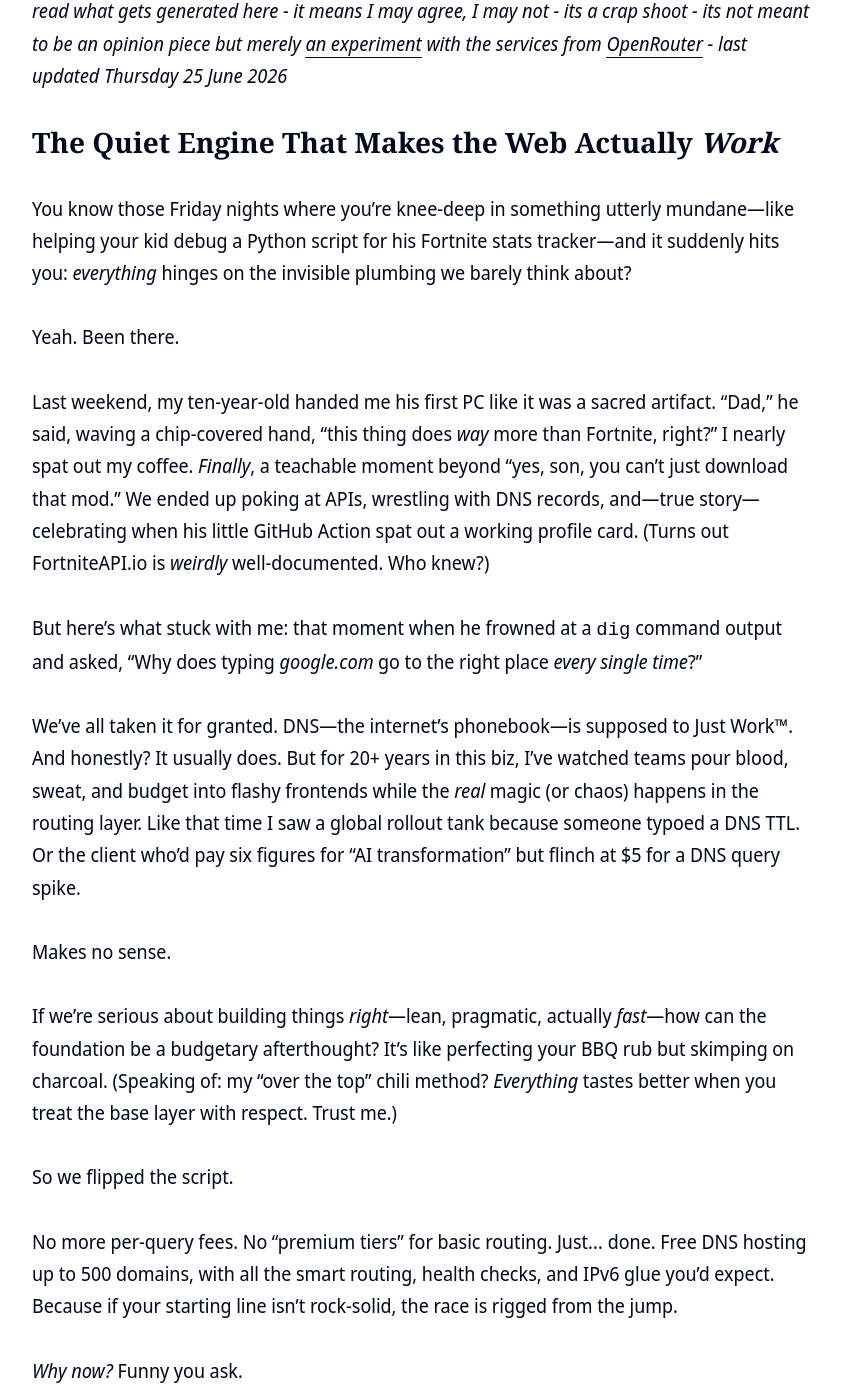
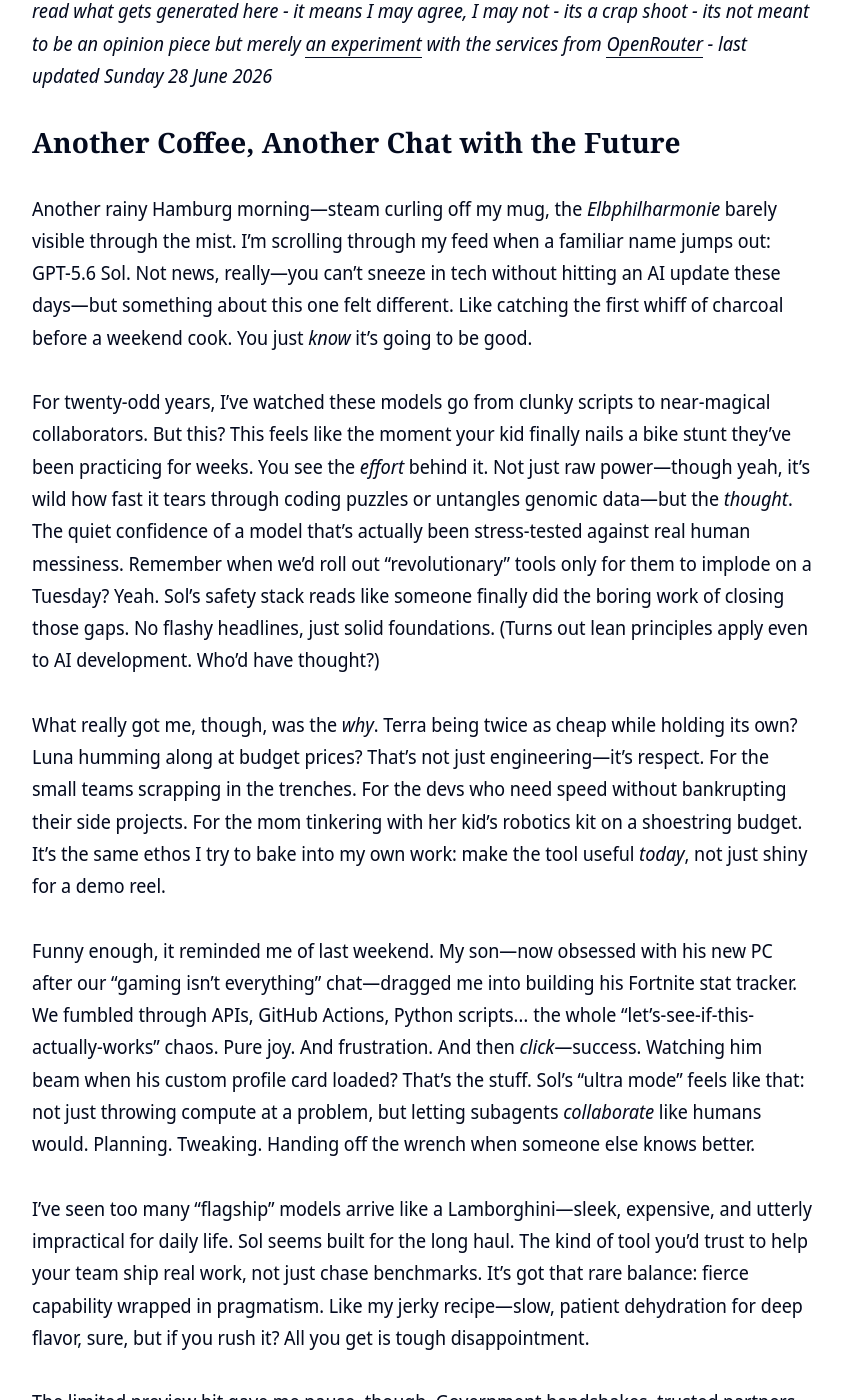
Before and after one commit to clintjb/clintjb.github.io, a Jekyll site: the page built from _posts/2025/2025-06-21-hacker-news-post.md, in a window 1280 px wide and 1400 px high, scrolled down 1009 px. Shown: the whole window, without its empty margins (218-1061 px from the left). Built offline with Jekyll 4.4.1, drawn with Linux system fonts in a browser that asks for light colours; nearby versions of some CDN libraries; some of the changed text lies outside the part shown.

Commit message:
Updated Weekly Post

```diff
--- a/_posts/2025/2025-06-21-hacker-news-post.md
+++ b/_posts/2025/2025-06-21-hacker-news-post.md
@@ -11,51 +11,26 @@ image: '/images/posts/2025/weekly.jpg'
 ---
 ![](/images/posts/2025/weekly.jpg)
 
-_⚠️ **THIS POST IS GENERATED WITH LLMs**: This post is newly generated a few times a week based on trending articles from hacker news. It takes the tone of my writing style, takes the topic from Hacker News - throws in some LLM magic and generates this post. Please be aware I don't read what gets generated here - it means I may agree, I may not - its a crap shoot - its not meant to be an opinion piece but merely [an experiment](https://github.com/clintjb/Weekly-Post) with the services from [OpenRouter](https://openrouter.ai) - last updated Thursday 25 June 2026_
+_⚠️ **THIS POST IS GENERATED WITH LLMs**: This post is newly generated a few times a week based on trending articles from hacker news. It takes the tone of my writing style, takes the topic from Hacker News - throws in some LLM magic and generates this post. Please be aware I don't read what gets generated here - it means I may agree, I may not - its a crap shoot - its not meant to be an opinion piece but merely [an experiment](https://github.com/clintjb/Weekly-Post) with the services from [OpenRouter](https://openrouter.ai) - last updated Sunday 28 June 2026_
 
-## The Quiet Engine That Makes the Web Actually *Work*
+## Another Coffee, Another Chat with the Future
 
-You know those Friday nights where you’re knee-deep in something utterly mundane—like helping your kid debug a Python script for his Fortnite stats tracker—and it suddenly hits you: *everything* hinges on the invisible plumbing we barely think about?
+Another rainy Hamburg morning—steam curling off my mug, the *Elbphilharmonie* barely visible through the mist. I’m scrolling through my feed when a familiar name jumps out: GPT-5.6 Sol. Not news, really—you can’t sneeze in tech without hitting an AI update these days—but something about this one felt different. Like catching the first whiff of charcoal before a weekend cook. You just *know* it’s going to be good.
 
-Yeah. Been there.
+For twenty-odd years, I’ve watched these models go from clunky scripts to near-magical collaborators. But this? This feels like the moment your kid finally nails a bike stunt they’ve been practicing for weeks. You see the *effort* behind it. Not just raw power—though yeah, it’s wild how fast it tears through coding puzzles or untangles genomic data—but the *thought*. The quiet confidence of a model that’s actually been stress-tested against real human messiness. Remember when we’d roll out "revolutionary" tools only for them to implode on a Tuesday? Yeah. Sol’s safety stack reads like someone finally did the boring work of closing those gaps. No flashy headlines, just solid foundations. (Turns out lean principles apply even to AI development. Who’d have thought?)
 
-Last weekend, my ten-year-old handed me his first PC like it was a sacred artifact. “Dad,” he said, waving a chip-covered hand, “this thing does *way* more than Fortnite, right?” I nearly spat out my coffee. *Finally*, a teachable moment beyond “yes, son, you can’t just download that mod.” We ended up poking at APIs, wrestling with DNS records, and—true story—celebrating when his little GitHub Action spat out a working profile card. (Turns out FortniteAPI.io is *weirdly* well-documented. Who knew?)
+What really got me, though, was the *why*. Terra being twice as cheap while holding its own? Luna humming along at budget prices? That’s not just engineering—it’s respect. For the small teams scrapping in the trenches. For the devs who need speed without bankrupting their side projects. For the mom tinkering with her kid’s robotics kit on a shoestring budget. It’s the same ethos I try to bake into my own work: make the tool useful *today*, not just shiny for a demo reel.
 
-But here’s what stuck with me: that moment when he frowned at a `dig` command output and asked, “Why does typing *google.com* go to the right place *every single time*?”
+Funny enough, it reminded me of last weekend. My son—now obsessed with his new PC after our "gaming isn’t everything" chat—dragged me into building his Fortnite stat tracker. We fumbled through APIs, GitHub Actions, Python scripts… the whole "let’s-see-if-this-actually-works" chaos. Pure joy. And frustration. And then *click*—success. Watching him beam when his custom profile card loaded? That’s the stuff. Sol’s "ultra mode" feels like that: not just throwing compute at a problem, but letting subagents *collaborate* like humans would. Planning. Tweaking. Handing off the wrench when someone else knows better.
 
-We’ve all taken it for granted. DNS—the internet’s phonebook—is supposed to Just Work™. And honestly? It usually does. But for 20+ years in this biz, I’ve watched teams pour blood, sweat, and budget into flashy frontends while the *real* magic (or chaos) happens in the routing layer. Like that time I saw a global rollout tank because someone typoed a DNS TTL. Or the client who’d pay six figures for “AI transformation” but flinch at $5 for a DNS query spike.
+I’ve seen too many "flagship" models arrive like a Lamborghini—sleek, expensive, and utterly impractical for daily life. Sol seems built for the long haul. The kind of tool you’d trust to help your team ship real work, not just chase benchmarks. It’s got that rare balance: fierce capability wrapped in pragmatism. Like my jerky recipe—slow, patient dehydration for deep flavor, sure, but if you rush it? All you get is tough disappointment.
 
-Makes no sense.
+The limited preview bit gave me pause, though. Government handshakes, trusted partners… I get the *why*, but it still feels like holding the door shut while we whisper about what’s inside. Tech at its best is a rising tide. Hope they hurry up and fling that door wide open. The world’s got problems *now*—from hospitals to classrooms to some dude’s backyard BBQ project—that need smart tools, not gatekept demos.
 
-If we’re serious about building things *right*—lean, pragmatic, actually *fast*—how can the foundation be a budgetary afterthought? It’s like perfecting your BBQ rub but skimping on charcoal. (Speaking of: my “over the top” chili method? *Everything* tastes better when you treat the base layer with respect. Trust me.)
+Anyway. I’ll be testing this thing like I test my chili: low and slow, with a side of skepticism until it proves itself. But for the first time in a while, I’m genuinely curious. Not just "what can it do?" but "how will it *help*?"
 
-So we flipped the script.
+That’s the litmus test, isn’t it? Whether it’s AI or a pressure cooker: does it make life *better*, not just busier?
 
-No more per-query fees. No “premium tiers” for basic routing. Just… done. Free DNS hosting up to 500 domains, with all the smart routing, health checks, and IPv6 glue you’d expect. Because if your starting line isn’t rock-solid, the race is rigged from the jump.
+(Now if you’ll excuse me—I’ve got a dehydrator to fire up, and a certain Fortnite-obsessed kid waiting for round two of "Dad, can we automate this?")
 
-*Why now?* Funny you ask.
-
-Last month, I was helping a startup friend migrate their stack. We got stuck *again* on DNS costs—not the tech, not the setup, but the *fear* of a $300 surprise bill if their viral tweet spiked traffic. (Spoiler: It did. They panicked.) That’s not infrastructure—it’s psychological warfare.
-
-At its core, DNS isn’t a “feature.” It’s the heartbeat. The quiet engine that decides whether your user gets served from a server in Hamburg or Helsinki. Whether their request gets routed *around* that DDoS storm. Whether your kid’s Fortnite stats update while you’re arguing over whose turn it is to feed the dehydrator (RIP, jerky project leftovers).
-
-We’ve stripped away the nickel-and-diming. No catches. No “enterprise-only” smoke screens. Just set your records, click “accelerate,” and watch traffic flow through the edge network like chili simmering on low heat—smooth, consistent, and ready when you need it.
-
-And yeah, we’ve been polishing the gears quietly:
-- DNSSEC that *doesn’t* leak your entire domain tree (looking at you, legacy providers).
-- HTTPS/SVCB records for modern connection hints—because TLS handshakes shouldn’t feel like defusing a bomb.
-- Migration tools so smooth, you’ll forget you ever manually copied BIND files at 2 a.m.
-
-But here’s the real shift: **stop treating DNS as a cost center. Start treating it as your secret weapon.**
-
-I’ve spent two decades seeing teams “do digital” by bolting on tech after the fact. Wrong. Your DNS *is* your first line of defense, your optimization lever, your silent growth engine. When it’s free and frictionless? That’s when things get *fun*.
-
-So next time you’re debugging a kid’s side project—or shipping a billion-dollar product—spare a thought for the humble resolver. Pour a whisky (neat, like the good stuff), fire up your terminal, and give it the love it deserves.
-
-After all… the internet’s only as fast as its slowest link. Let’s make sure that link isn’t yours.
-
-*tip of the hat*,
-*Your friendly neighborhood infrastructure nerd*
-*(and aspiring BBQ philosopher)* 🌮
-
-*P.S. If you try migrating your zone this weekend, hit reply. I’ll trade you my biltong recipe for your war stories.*
+*P.S. If you build something cool with it, slide into my DMs. I’ll trade you my secret biltong rub for your wildest Luna experiment. 🌮*
```
Also changed, not shown: images/posts/2025/weekly.jpg.
